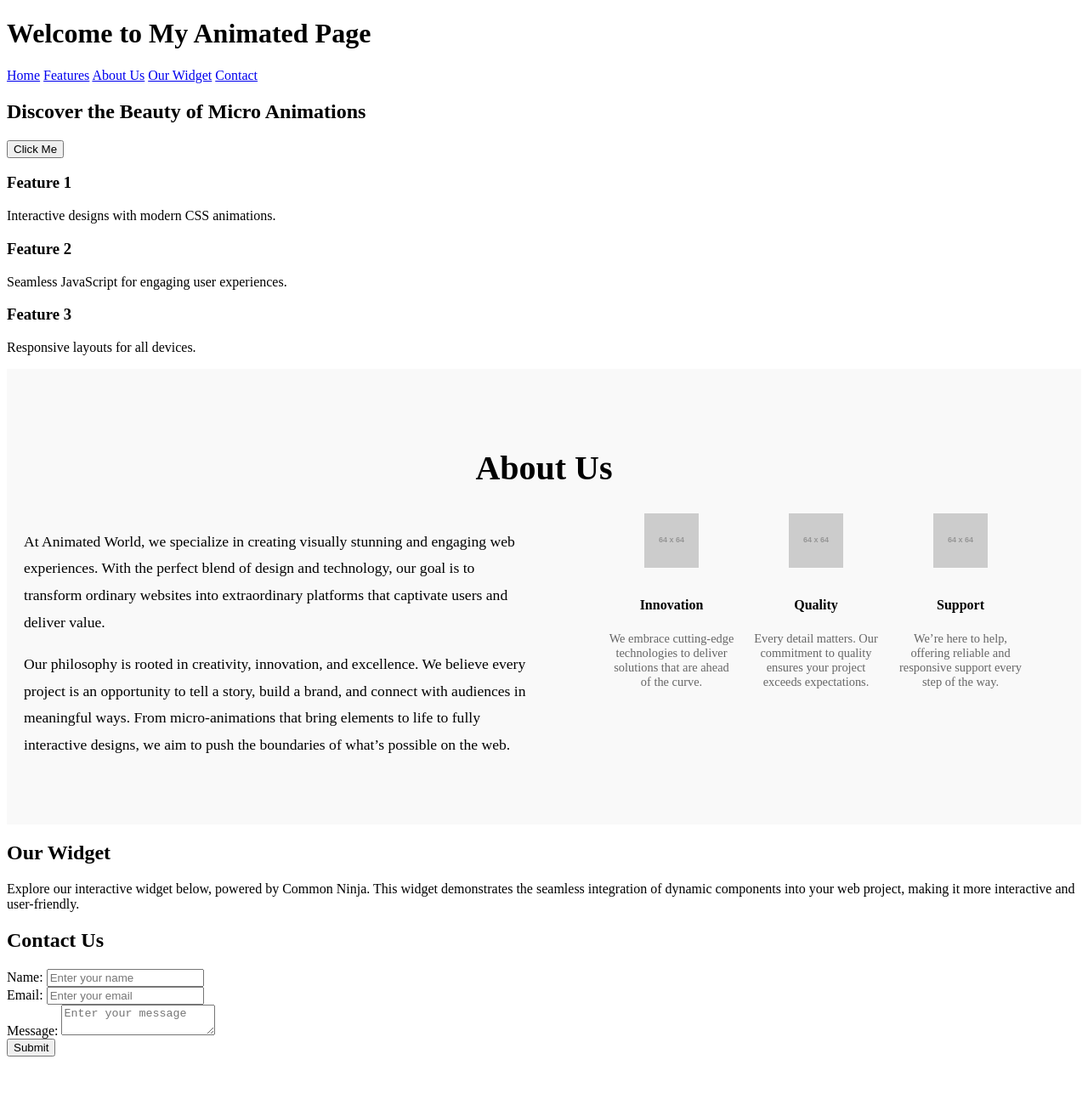
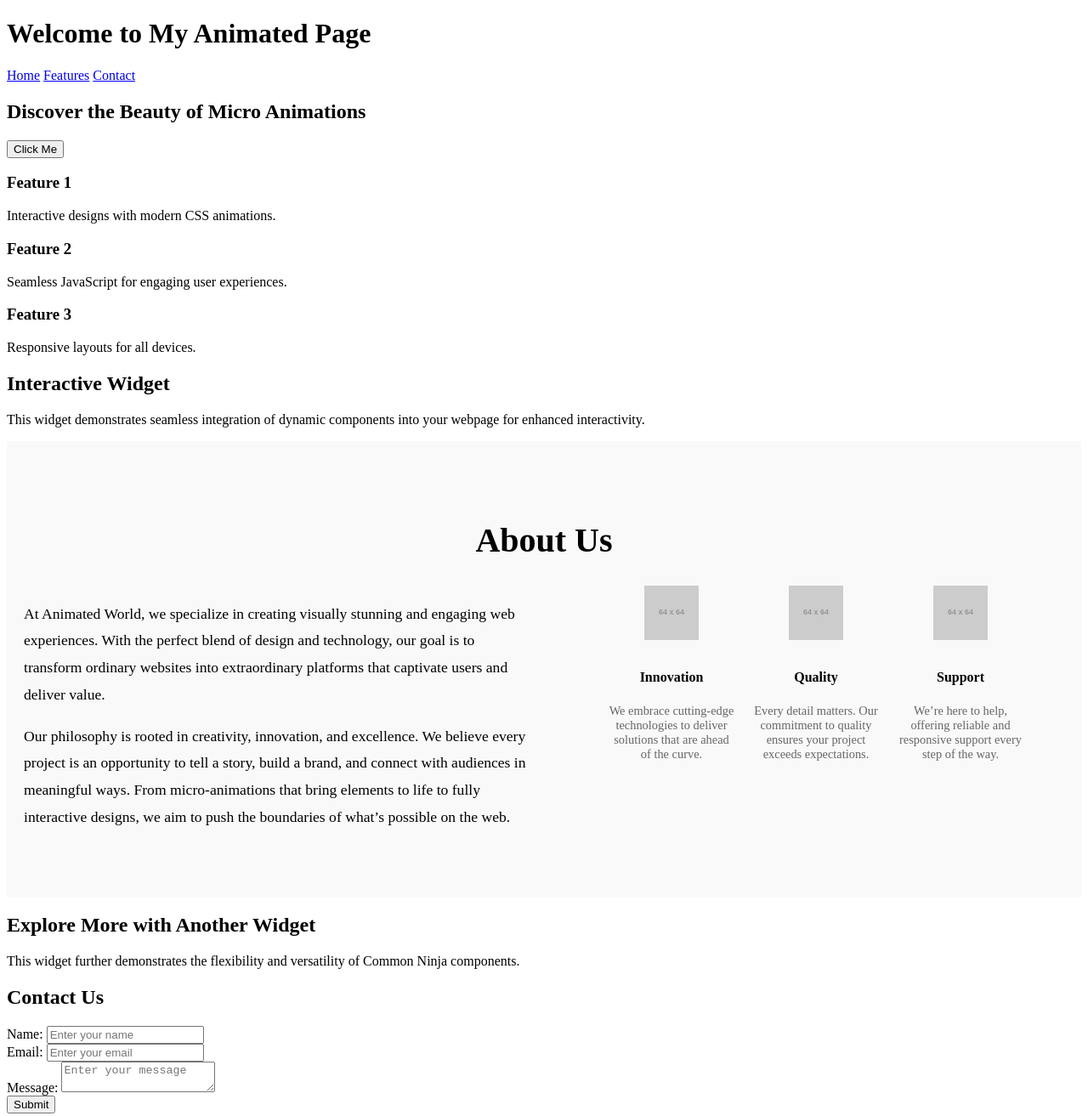
Before and after one commit to erezninja/ninjatest, a plain HTML site: page translator/index.html in a window 1280 px wide. Shown: the whole page at 85% size. Before the commit the page ends 1251 px from the top, so only its background shows below. Drawn offline with Linux system fonts and the light colour scheme; placeholder pictures from the web are drawn by us.

Commit message:
Update index.html

```diff
--- a/translator/index.html
+++ b/translator/index.html
@@ -3,7 +3,7 @@
 <head>
   <meta charset="UTF-8">
   <meta name="viewport" content="width=device-width, initial-scale=1.0">
-  <title>Animated Page with Widget</title>
+  <title>Animated Page with Widgets</title>
   <link rel="stylesheet" href="styles.css">
 </head>
 <body>
@@ -12,8 +12,6 @@
     <nav>
       <a href="#hero">Home</a>
       <a href="#features">Features</a>
-      <a href="#about">About Us</a>
-      <a href="#widget">Our Widget</a>
       <a href="#contact">Contact</a>
     </nav>
   </header>
@@ -36,6 +34,16 @@
       <h3>Feature 3</h3>
       <p>Responsive layouts for all devices.</p>
     </div>
+  </section>
+
+  <!-- Widget in the Middle of the Page -->
+  <section id="widget-middle">
+    <h2>Interactive Widget</h2>
+    <p>
+      This widget demonstrates seamless integration of dynamic components into your webpage for enhanced interactivity.
+    </p>
+    <script src="https://cdn.commoninja.com/sdk/latest/commonninja.js" defer></script>
+    <div class="commonninja_component pid-62467e79-0599-4896-8b92-af14c5014551"></div>
   </section>
 
   <section id="about">
@@ -75,14 +83,14 @@
     </div>
   </section>
 
-  <section id="widget">
-    <h2>Our Widget</h2>
+  <!-- Widget in the Lower Area of the Page -->
+  <section id="widget-lower">
+    <h2>Explore More with Another Widget</h2>
     <p>
-      Explore our interactive widget below, powered by Common Ninja. This widget demonstrates the seamless
-      integration of dynamic components into your web project, making it more interactive and user-friendly.
+      This widget further demonstrates the flexibility and versatility of Common Ninja components.
     </p>
     <script src="https://cdn.commoninja.com/sdk/latest/commonninja.js" defer></script>
-    <div class="commonninja_component pid-aea6f7ad-e7b4-4c38-8096-b1e11e13f904"></div>
+    <div class="commonninja_component pid-dc17dfce-2425-4ed8-ac6d-bfcea1d3ee2f"></div>
   </section>
 
   <footer id="contact">
```
